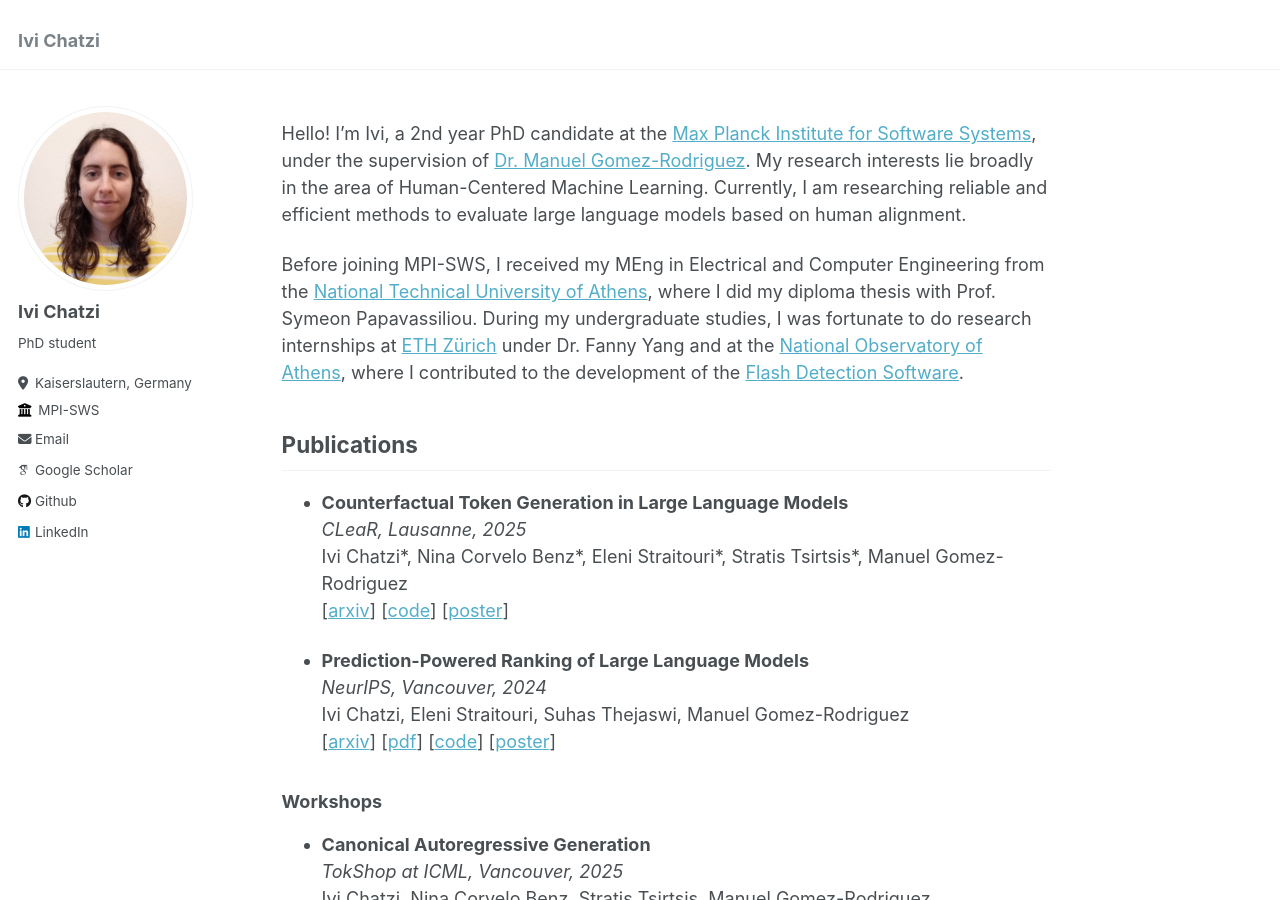
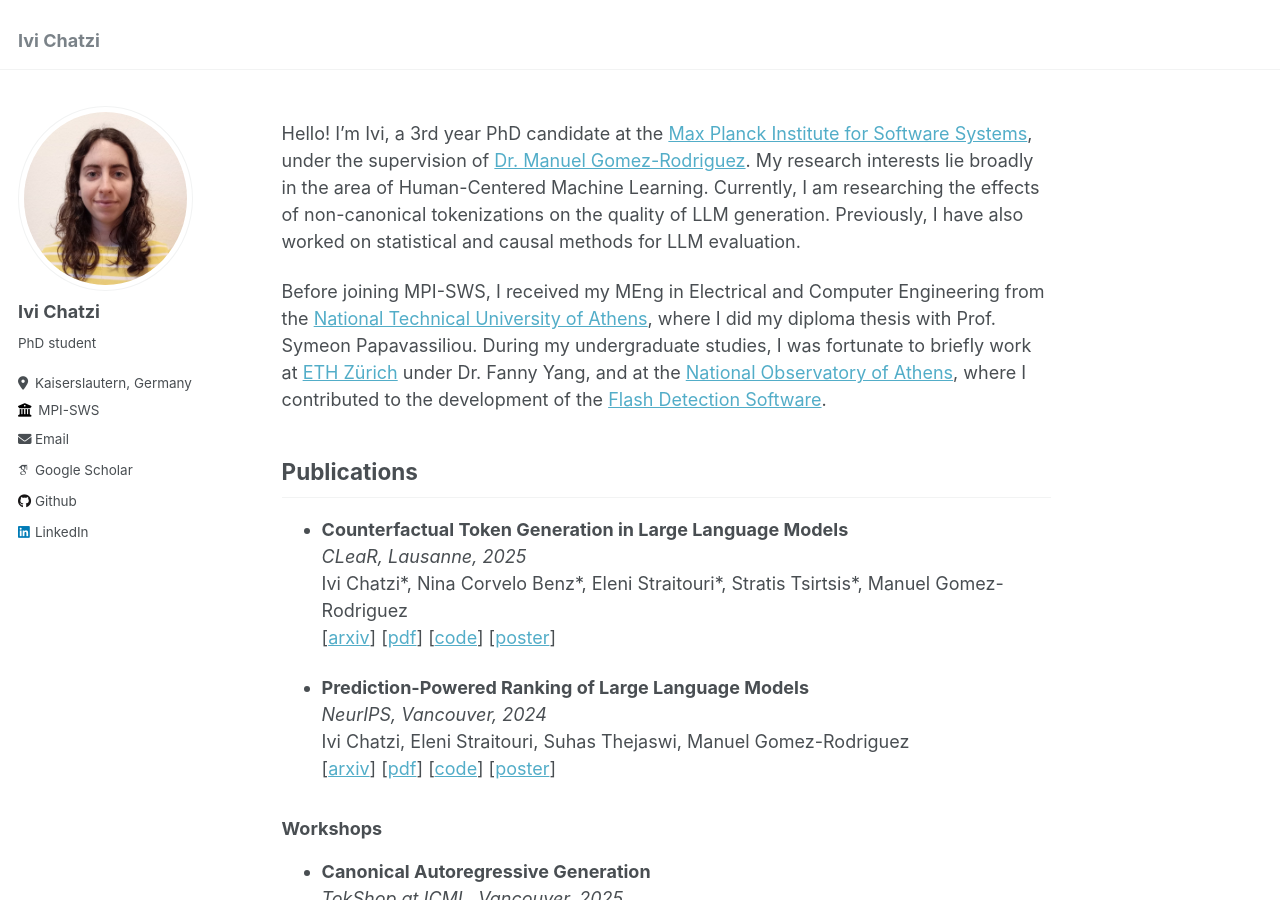
Before and after one commit to Qvapil/Qvapil.github.io, a Jekyll site: the page built from _pages/about.md, in a window 1280 px wide and 900 px high. Built offline with Jekyll 4.4.1, drawn with Linux system fonts in a browser that asks for light colours; some web fonts are replaced.

Commit message:
update publications

```diff
--- a/_pages/about.md
+++ b/_pages/about.md
@@ -7,15 +7,16 @@ redirect_from:
   - /about.html
 ---
 
-Hello! I'm Ivi, a 2nd year PhD candidate at the [Max Planck Institute for Software Systems](https://www.mpi-sws.org/),
+Hello! I'm Ivi, a 3rd year PhD candidate at the [Max Planck Institute for Software Systems](https://www.mpi-sws.org/),
 under the supervision of [Dr. Manuel Gomez-Rodriguez](https://people.mpi-sws.org/~manuelgr/index.html).
 My research interests lie broadly in the area of Human-Centered Machine Learning.
-Currently, I am researching reliable and efficient methods to evaluate large language models based on human alignment.
+Currently, I am researching the effects of non-canonical tokenizations on the quality of LLM generation.
+Previously, I have also worked on statistical and causal methods for LLM evaluation.
 
 Before joining MPI-SWS, I received my MEng in Electrical and Computer Engineering from the [National Technical University of Athens](https://www.ece.ntua.gr/en),
 where I did my diploma thesis with Prof. Symeon Papavassiliou.
-During my undergraduate studies, I was fortunate to do research internships at [ETH Zürich](https://ethz.ch/en.html)
-under Dr. Fanny Yang and at the [National Observatory of Athens](https://www.noa.gr/en/), where I contributed to the development of the [Flash Detection Software](https://kryoneri.astro.noa.gr/en/flash-detection-software/).
+During my undergraduate studies, I was fortunate to briefly work at [ETH Zürich](https://ethz.ch/en.html)
+under Dr. Fanny Yang, and at the [National Observatory of Athens](https://www.noa.gr/en/), where I contributed to the development of the [Flash Detection Software](https://kryoneri.astro.noa.gr/en/flash-detection-software/).
 
 
 [//]: # (## News)
@@ -37,6 +38,7 @@ under Dr. Fanny Yang and at the [National Observatory of Athens](https://www.noa
 _CLeaR, Lausanne, 2025_ \
 Ivi Chatzi\*, Nina Corvelo Benz\*, Eleni Straitouri\*, Stratis Tsirtsis\*, Manuel Gomez-Rodriguez \
 [[arxiv](https://arxiv.org/abs/2409.17027)]
+[[pdf](https://qvapil.github.io/files/cf-llms-v3.pdf)]
 [[code](https://github.com/Networks-Learning/counterfactual-llms)]
 [[poster](https://qvapil.github.io/files/poster_cf-llm_neurips.pdf)]
 
@@ -68,7 +70,7 @@ Nina Corvelo Benz, Stratis Tsirtis, Eleni Straitouri, Ivi Chatzi, Ander Artola V
 _C❤LM workshop at NeurIPS, Vancouver, 2024_ \
 Ivi Chatzi*, Nina Corvelo Benz*, Eleni Straitouri*, Stratis Tsirtsis*, Manuel Gomez-Rodriguez \
 [[arxiv](https://arxiv.org/abs/2409.17027)]
-[[pdf](https://qvapil.github.io/files/2409.17027v2.pdf)]
+[[pdf](https://qvapil.github.io/files/cf-llms-v3.pdf)]
 [[code](https://github.com/Networks-Learning/counterfactual-llms)]
 [[poster](https://qvapil.github.io/files/poster_cf-llm_neurips.pdf)]
 
```
Also changed, not shown: 3 other files.
